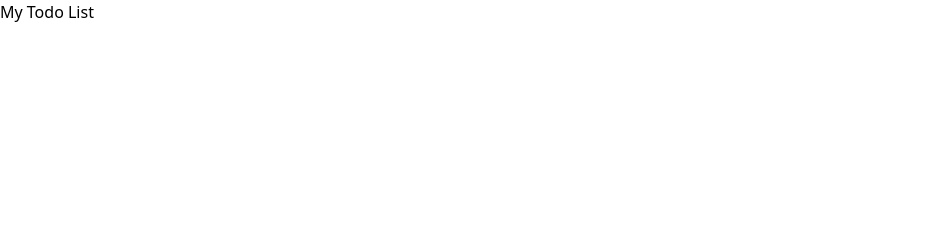
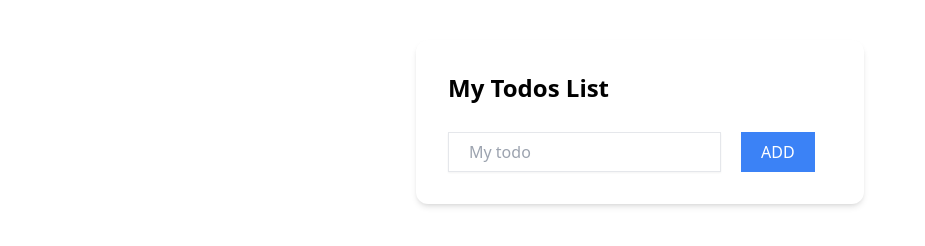
Before and after one commit to olawale3334/my-todos, a website: page dist/index.html in a window 1280 px wide. Shown: the whole page, without its empty margins (0-925 px from the left). Drawn offline with Linux system fonts and the light colour scheme.

Commit message:
new added

```diff
--- a/dist/index.html
+++ b/dist/index.html
@@ -7,8 +7,14 @@
     <title>todo list</title>
 </head>
 <body>
-    <div class=" max-w-md">
-        <h1>My Todo List</h1>
+    <div class=" max-w-md mx-auto mt-10 p-8 bg-white rounded-xl shadow-md">
+        <h1 class=" text-2xl font-bold mb-7">My Todos List</h1>
+        <div class="flex gap-5">
+
+            <input class=" py-2 px-5 text-gray-500  border shadow-sm appearance-none leading-tight focus:outline-none focus:shadow-outline" type="text" placeholder="My todo">
+            <button class=" text-white bg-blue-500 py-2 px-5">ADD</button>
+        </div>
+
     </div>
 </body>
 </html>
```
Also changed, not shown: dist/style.css.
